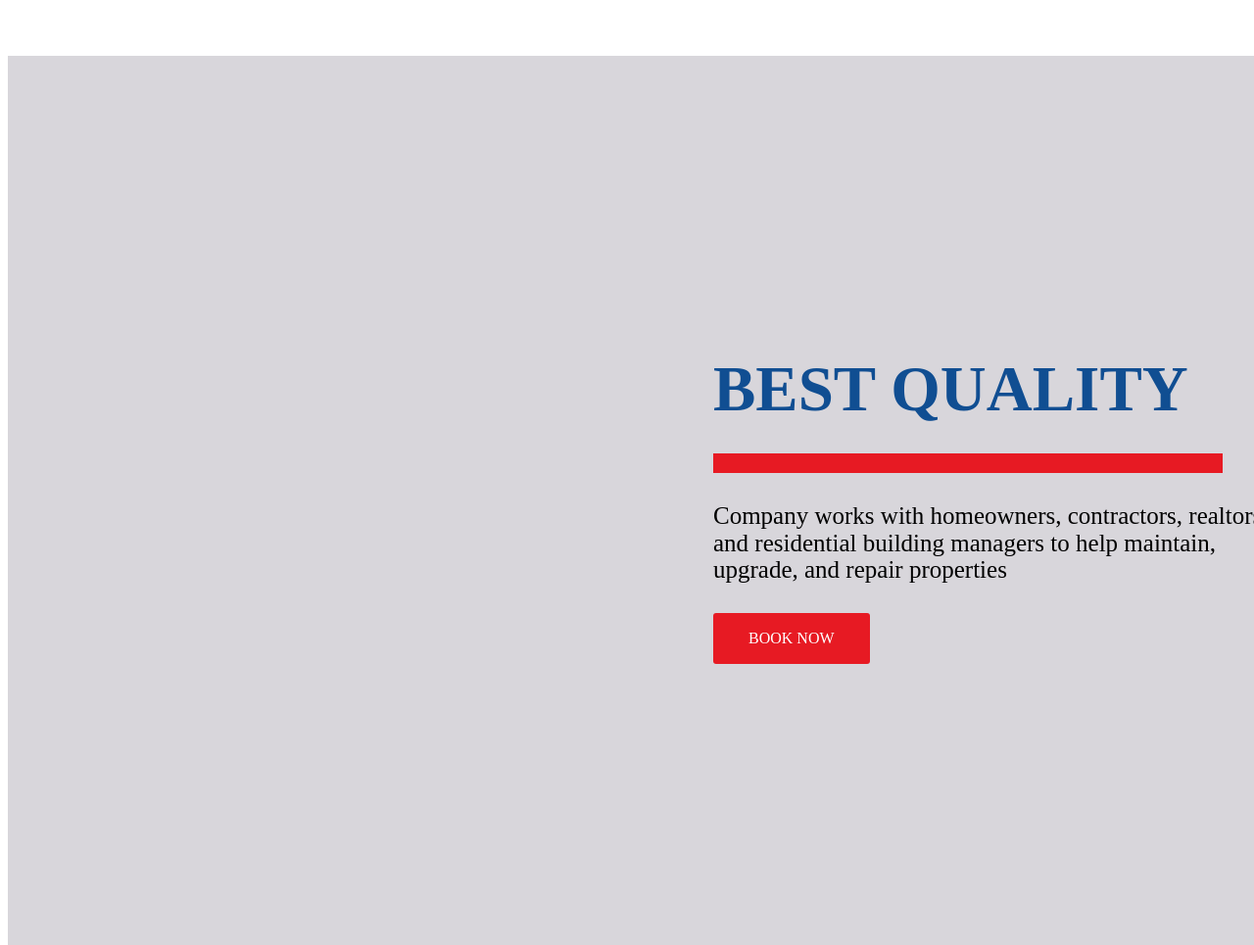
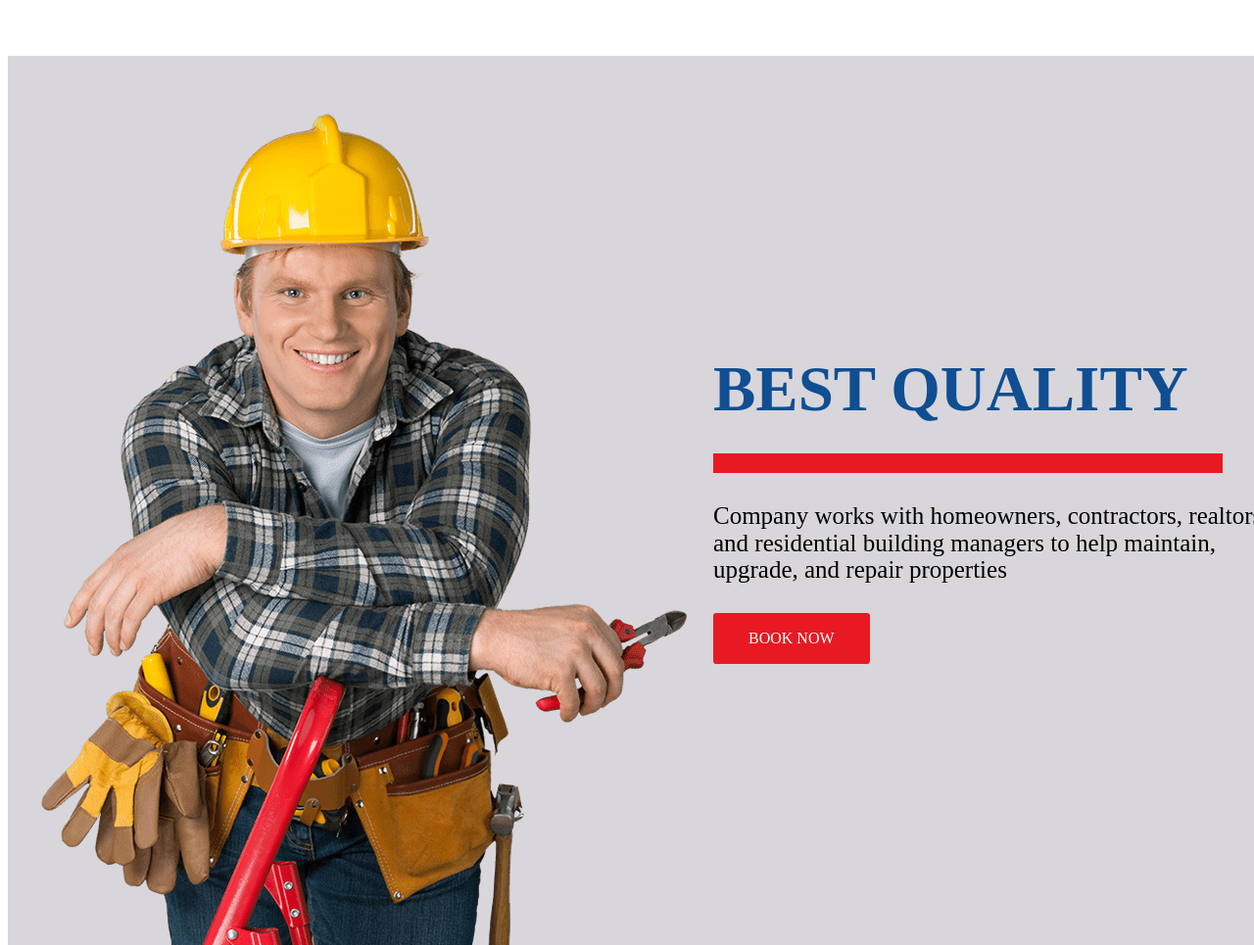
Before and after one commit to sbo2401/stage3, a plain HTML site: page index.html in a window 1280 px wide. Shown: the part 1979-2944 px from the top of the page at 98% size. Drawn offline with Linux system fonts and the light colour scheme.

Commit message:
Update css.css

```diff
--- a/css/css.css
+++ b/css/css.css
@@ -171,7 +171,7 @@ section.s6{
     background-color: #D8D6DB;
 }
 div.s6{
-    background-image: url(/pic/4.png);
+    background-image: url(https://github.com/sbo2401/stage3/raw/main/img/4.png);
     display: flex;
     min-height: 908px;
     background-repeat: no-repeat;
```
